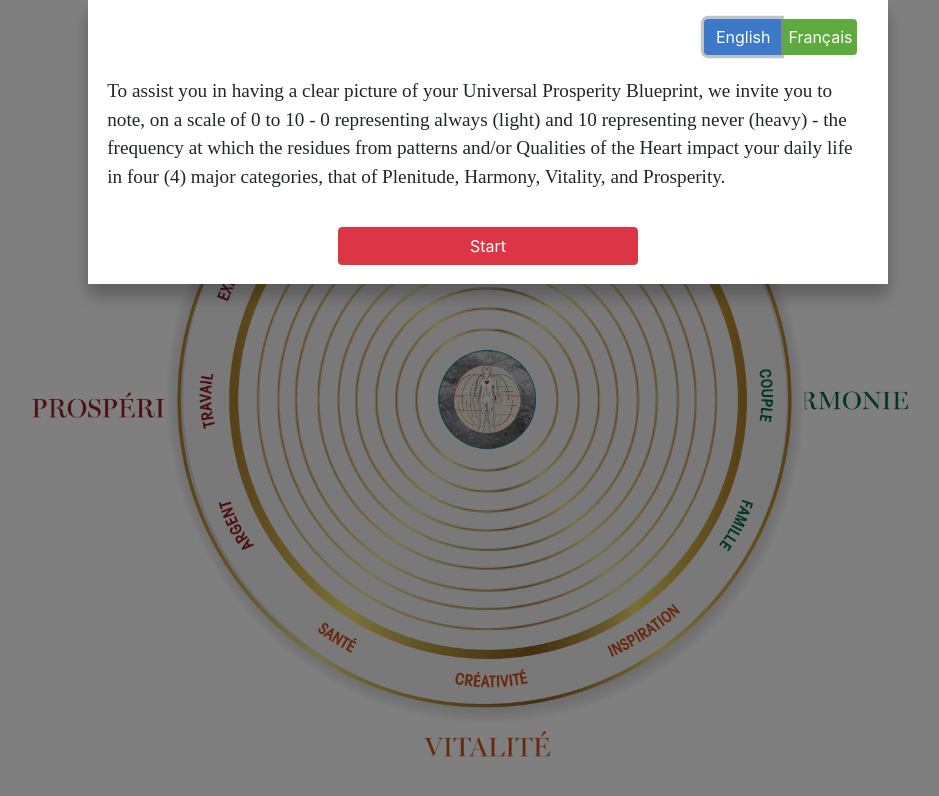
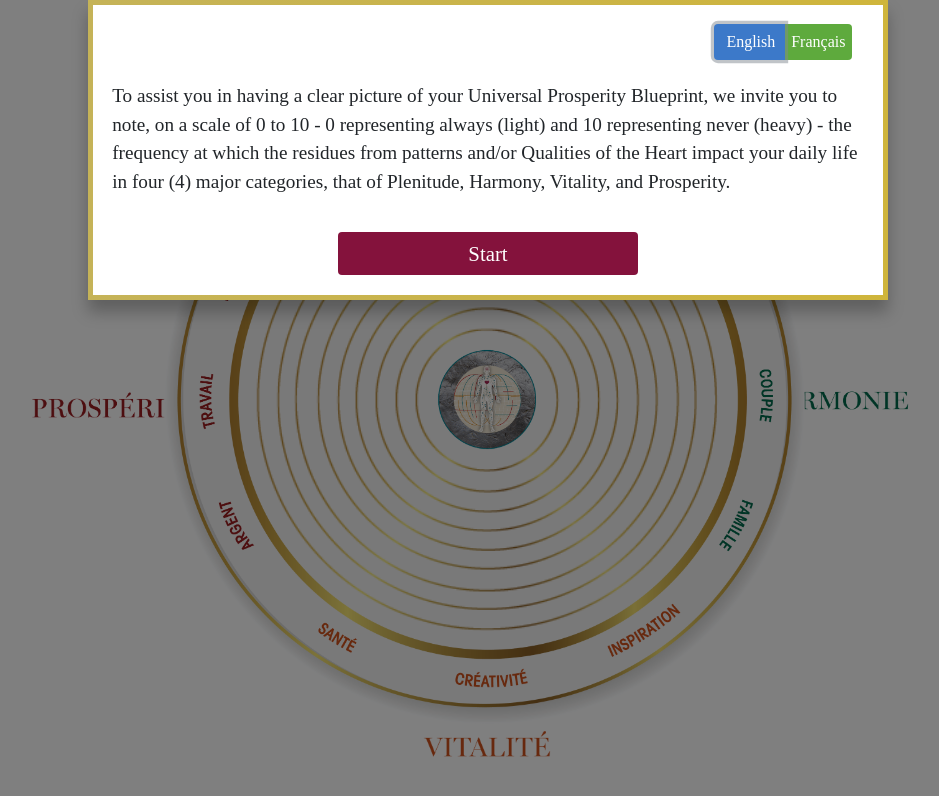
Before and after one commit to taekimura/Wheel-of-Prosperity, a React (Create React App) app: page / in a window 1280 px wide. Shown: the top 796 px of the page, without its empty margins (152-1091 px from the left). Built offline with nearby package versions, Linux system fonts and the light colour scheme.

Commit message:
fixed-applybutton

```diff
--- a/src/App.js
+++ b/src/App.js
@@ -60,7 +60,7 @@ const App = ({ children }) => {
     console.log(ans);
     //Average Scores before convert to length for chart (12 answers)
     console.log(aveAnswers);
-  }, [data])
+  }, [lengthOfBar])
   // If you want the chart's bar to render only in the end of user input,
   // change dependency from "lengthOfBar" to "data"
 
@@ -71,12 +71,12 @@ const App = ({ children }) => {
   const setLangage = () => {
     if (lang === "english" && !yesNoQuestion) {
       setQuestion(quizQuestions[counter].questionEngLish);
-      setApplyButton("Appliquer");
+      setApplyButton("Apply");
       setStartButton("Start");
       setInstruction(quizQuestions[0].instructionEnglish);
     } else if (lang === "french" && !yesNoQuestion) {
       setQuestion(quizQuestions[counter].questionFrench);
-      setApplyButton("Apply");
+      setApplyButton("Appliquer");
       setStartButton("Début");
       setInstruction(quizQuestions[0].instructionFrench);
     }
--- a/src/components/Chart/Chart.jsx
+++ b/src/components/Chart/Chart.jsx
@@ -348,6 +348,7 @@ const Chart = () => {
 
                     style = {
                         backgroundColor: colors[serieIndex],
+                        // backgroundColor: "radial-gradient"("red", "yellow", "green"),
                         zIndex: serie
                     };
 
--- a/src/components/QuestionContainer/QuestionContainer.jsx
+++ b/src/components/QuestionContainer/QuestionContainer.jsx
@@ -9,8 +9,8 @@ import "./QuestionContainer.css";
 const QuestionContainer = () => {
   const { handleNextQuestion, handleSubmitAnswers, anwserOptions, totalQuestion, counter, switchToEnglish, switchToFrench, applyButton, instruction } = useContext(Context);
 
-  const nextButton = <Button aria-controls="example-fade-text" style={{ width: "100%", margin: "1% auto" }} color="danger" onClick={handleNextQuestion} className="btn-submit">{applyButton}</Button>;
-  const subButton = <Button aria-controls="example-fade-text" style={{ width: "100%", margin: "1% auto" }} color="danger" onClick={handleSubmitAnswers} className="btn-submit">{applyButton}</Button>;
+  const nextButton = <Button aria-controls="example-fade-text" style={{ width: "100%", margin: "1% auto", fontSize: "1.3em", backgroundColor: "#84123c", border: "none" }} onClick={handleNextQuestion} className="btn-submit">{applyButton}</Button>;
+  const subButton = <Button aria-controls="example-fade-text" style={{ width: "100%", margin: "1% auto", fontSize: "1.3em", backgroundColor: "#84123c", border: "none" }} onClick={handleSubmitAnswers} className="btn-submit">{applyButton}</Button>;
 
   const renderAnswerOption = (data, index) => {
     return (
--- a/src/components/QuestionModal/QuestionModal.jsx
+++ b/src/components/QuestionModal/QuestionModal.jsx
@@ -19,7 +19,7 @@ const ModalExample = () => {
     const setStarterOn = () => {
         setStarter(true);
         return (
-            <Modal open={open} >
+            <Modal open={open}  >
                 {renderQuiz()}
             </Modal>
         );
@@ -36,7 +36,7 @@ const ModalExample = () => {
                     {instruction}
                 </p>
                 <div style={{ textAlign: "center" }}>
-                    <Button color="danger" style={{ width: "300px", textAlign: "center" }} onClick={setStarterOn} className="btn-submit">{startButton}</Button>
+                    <Button style={{ width: "300px", textAlign: "center", fontSize: "1.3em", backgroundColor: "#84123c", border: "none" }} onClick={setStarterOn} className="btn-submit">{startButton}</Button>
                 </div>
             </>
         )
--- a/src/components/QuestionModal/QuestionModal.scss
+++ b/src/components/QuestionModal/QuestionModal.scss
@@ -1,9 +1,17 @@
 .react-responsive-modal-modal{
+    font-family: 'sans serif';
     top: 0;
     right: 0;
     bottom: 0;
     left: 0;
     margin: auto;
+    // border: #d4af37 5px solid;
+    border-image: linear-gradient(to right,#C5B358 , #CFB53B);
+    border-bottom: 5px solid transparent;
+    border-top: 5px solid transparent;
+    border-left: 5px solid transparent;
+    border-right: 5px solid transparent;
+    border-image-slice: 5;
 }
 .react-responsive-modal-closeButton{
     display: none;
```
Also changed, not shown: src/App.css (+5 -5 lines).
